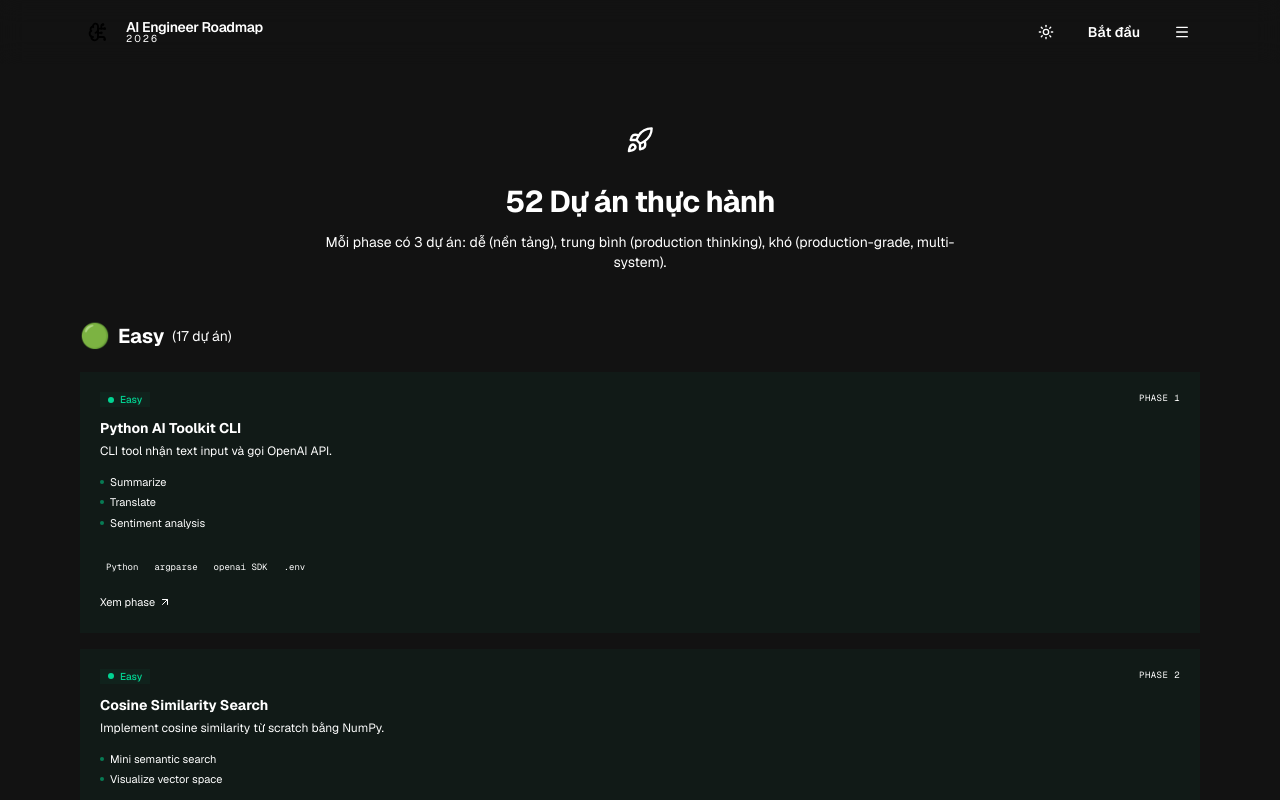
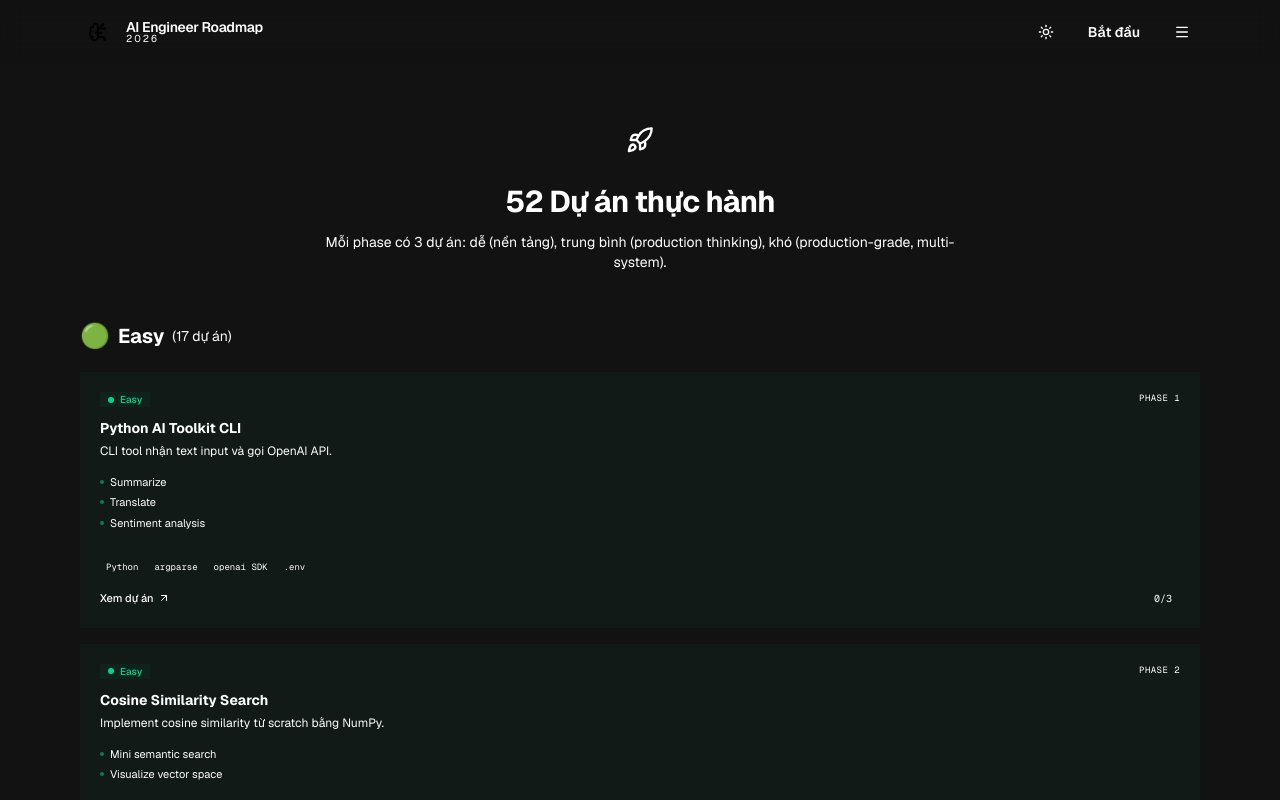
Before and after one commit to twilightt1/ai-roadmap-path, a Next.js app: page /projects in a window 1280 px wide. Shown: the top 800 px of the page. Built offline with nearby package versions, Linux system fonts and the light colour scheme.

Commit message:
feat: update ProjectCard to link to project detail page and show progress

```diff
--- a/components/roadmap/project-card.tsx
+++ b/components/roadmap/project-card.tsx
@@ -1,18 +1,21 @@
 "use client";
 
 import Link from "next/link";
-import { ArrowUpRight } from "lucide-react";
+import { ArrowUpRight, Check } from "lucide-react";
 import { motion, useReducedMotion } from "motion/react";
 import type { Project } from "@/lib/types";
-import { phases } from "@/lib/roadmap-data";
+import { useProgress } from "@/lib/progress";
 import { difficultyMap } from "@/lib/theme";
 import { Badge } from "@/components/ui/badge";
 
 export function ProjectCard({ project }: { project: Project }) {
   const d = difficultyMap[project.difficulty];
   const reduce = useReducedMotion();
-  const phaseSlug = phases.find((phase) => phase.number === project.phase)?.slug;
-  const phaseHref = phaseSlug ? `/phase/${phaseSlug}` : "/projects";
+  const { isFeatureDone, isProjectDone, hydrated } = useProgress();
+
+  const total = project.features.length;
+  const doneCount = project.features.filter((_, i) => isFeatureDone(project.id, i)).length;
+  const allDone = isProjectDone(project.id);
 
   return (
     <motion.div
@@ -71,12 +74,36 @@
           ))}
         </div>
 
-        <Link
-          href={phaseHref}
-          className="inline-flex items-center gap-1 text-[11px] text-primary hover:underline"
-        >
-          Xem phase <ArrowUpRight className="h-3 w-3" />
-        </Link>
+        <div className="flex items-center justify-between gap-2">
+          <Link
+            href={`/projects/${project.id}`}
+            className="inline-flex items-center gap-1 text-[11px] font-medium text-primary hover:underline"
+          >
+            Xem dự án <ArrowUpRight className="h-3 w-3" />
+          </Link>
+
+          {/* Progress indicator */}
+          {hydrated && total > 0 && (
+            <span
+              className={`inline-flex items-center gap-1 rounded-full border px-2 py-0.5 text-[10px] font-mono tabular-nums ${
+                allDone
+                  ? "border-emerald-500/40 bg-emerald-500/10 text-emerald-400"
+                  : doneCount > 0
+                    ? "border-primary/30 bg-primary/10 text-primary"
+                    : "border-border bg-foreground/5 text-muted-foreground/70"
+              }`}
+            >
+              {allDone ? (
+                <>
+                  <Check className="h-3 w-3" />
+                  Done
+                </>
+              ) : (
+                <>{doneCount}/{total}</>
+              )}
+            </span>
+          )}
+        </div>
       </div>
     </motion.div>
   );
```
